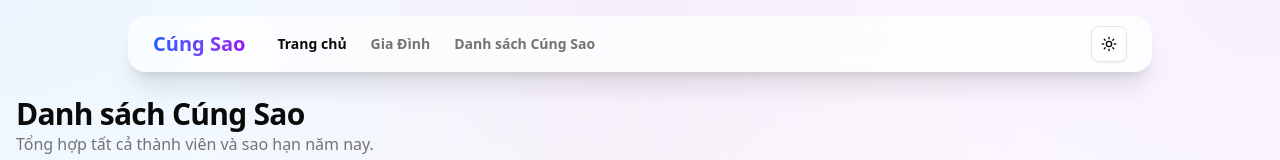
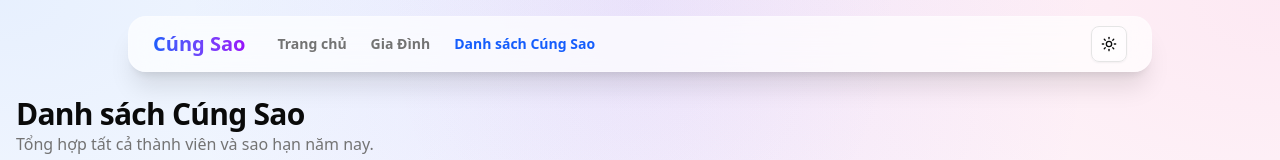
Before and after one commit to vinhphamhuu/cungsao, a Next.js app: page /cung-sao in a window 1280 px wide. Shown: the top 160 px of the page. Built offline with nearby package versions, Linux system fonts and the light colour scheme; no server answers; the database is empty.

Commit message:
feat: handle active tab from route active

```diff
--- a/src/app/globals.css
+++ b/src/app/globals.css
@@ -120,20 +120,23 @@
   * {
     @apply border-border outline-ring/50;
   }
+
   body {
     @apply bg-background text-foreground min-h-screen relative overflow-x-hidden;
     background-image:
-      radial-gradient(at 0% 0%, rgba(120, 190, 255, 0.15) 0px, transparent 50%),
-      radial-gradient(at 50% 0%, rgba(255, 180, 220, 0.15) 0px, transparent 50%),
-      radial-gradient(at 100% 0%, rgba(200, 160, 255, 0.15) 0px, transparent 50%);
+      radial-gradient(at 0% 0%, rgba(59, 130, 246, 0.12) 0px, transparent 50%),
+      radial-gradient(at 50% 0%, rgba(139, 92, 246, 0.12) 0px, transparent 50%),
+      radial-gradient(at 100% 0%, rgba(236, 72, 153, 0.12) 0px, transparent 50%),
+      radial-gradient(at 50% 100%, rgba(59, 130, 246, 0.08) 0px, transparent 50%);
     background-attachment: fixed;
   }
 
   .dark body {
     background-image:
-      radial-gradient(at 0% 0%, rgba(30, 60, 120, 0.3) 0px, transparent 50%),
-      radial-gradient(at 50% 0%, rgba(80, 20, 60, 0.3) 0px, transparent 50%),
-      radial-gradient(at 100% 0%, rgba(40, 10, 80, 0.3) 0px, transparent 50%);
+      radial-gradient(at 0% 0%, rgba(29, 78, 216, 0.2) 0px, transparent 50%),
+      radial-gradient(at 50% 0%, rgba(109, 40, 217, 0.2) 0px, transparent 50%),
+      radial-gradient(at 100% 0%, rgba(190, 24, 93, 0.2) 0px, transparent 50%),
+      radial-gradient(at 50% 100%, rgba(29, 78, 216, 0.1) 0px, transparent 50%);
   }
 }
 
--- a/src/components/main-nav.tsx
+++ b/src/components/main-nav.tsx
@@ -1,8 +1,20 @@
+'use client'
+
 import Link from 'next/link'
+import {usePathname} from 'next/navigation'
 
 import {ModeToggle} from '@/components/mode-toggle'
+import {cn} from '@/lib/utils'
 
 export function MainNav() {
+  const pathname = usePathname()
+
+  const navItems = [
+    {href: '/', label: 'Trang chủ'},
+    {href: '/families', label: 'Gia Đình'},
+    {href: '/cung-sao', label: 'Danh sách Cúng Sao'},
+  ]
+
   return (
     <div className="fixed top-4 left-0 right-0 z-50 flex justify-center">
       <div className="glass flex h-14 items-center px-6 rounded-2xl shadow-2xl max-w-5xl w-[95%] border border-white/20">
@@ -10,21 +22,22 @@ export function MainNav() {
           Cúng Sao
         </div>
         <nav className="flex items-center space-x-6">
-          <Link href="/" className="text-sm font-semibold transition-all hover:scale-105 active:scale-95">
-            Trang chủ
-          </Link>
-          <Link
-            href="/families"
-            className="text-sm font-semibold text-muted-foreground transition-all hover:scale-105 active:scale-95 hover:text-foreground"
-          >
-            Gia Đình
-          </Link>
-          <Link
-            href="/cung-sao"
-            className="text-sm font-semibold text-muted-foreground transition-all hover:scale-105 active:scale-95 hover:text-foreground"
-          >
-            Danh sách Cúng Sao
-          </Link>
+          {navItems.map((item) => {
+            const isActive = pathname === item.href || (item.href !== '/' && pathname.startsWith(item.href))
+
+            return (
+              <Link
+                key={item.href}
+                href={item.href}
+                className={cn(
+                  'text-sm font-semibold transition-all hover:scale-105 active:scale-95',
+                  isActive ? 'text-blue-600' : 'text-muted-foreground hover:text-foreground',
+                )}
+              >
+                {item.label}
+              </Link>
+            )
+          })}
         </nav>
         <div className="ml-auto flex items-center space-x-4">
           <ModeToggle />
```
